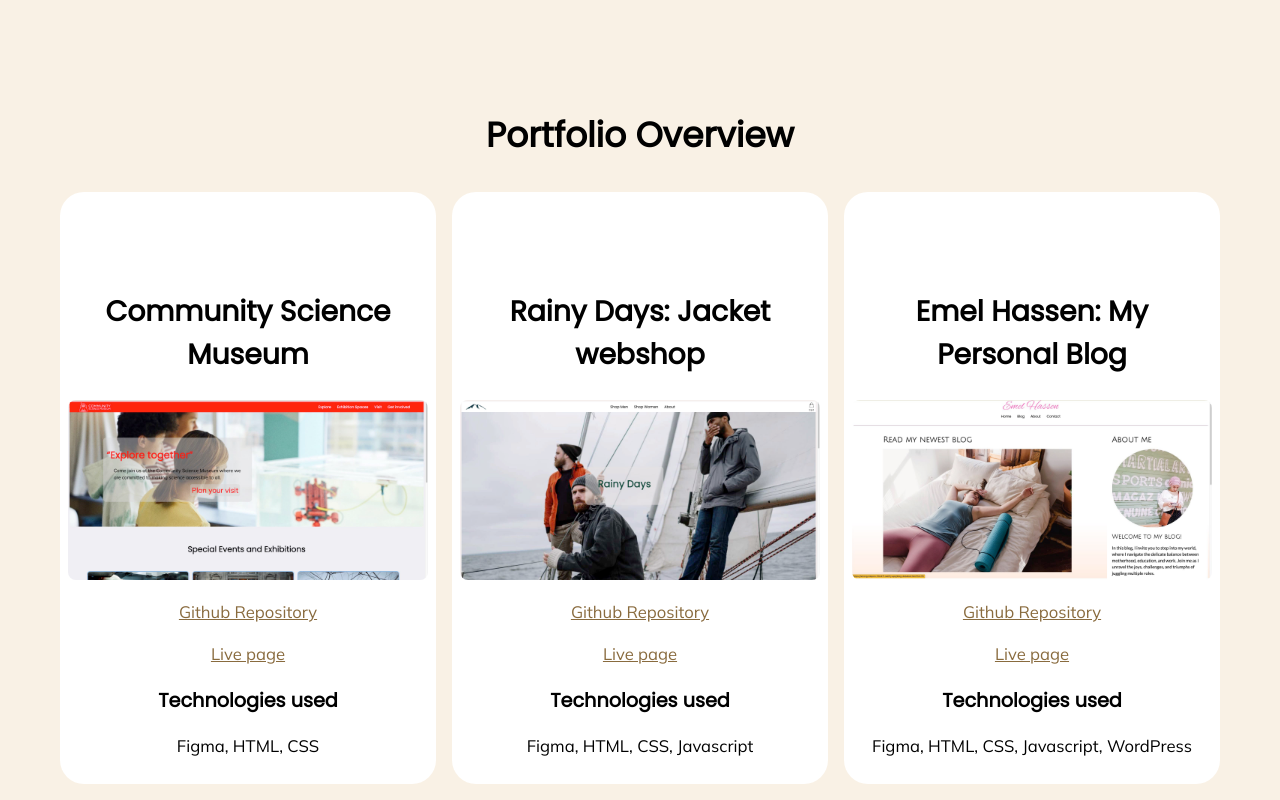
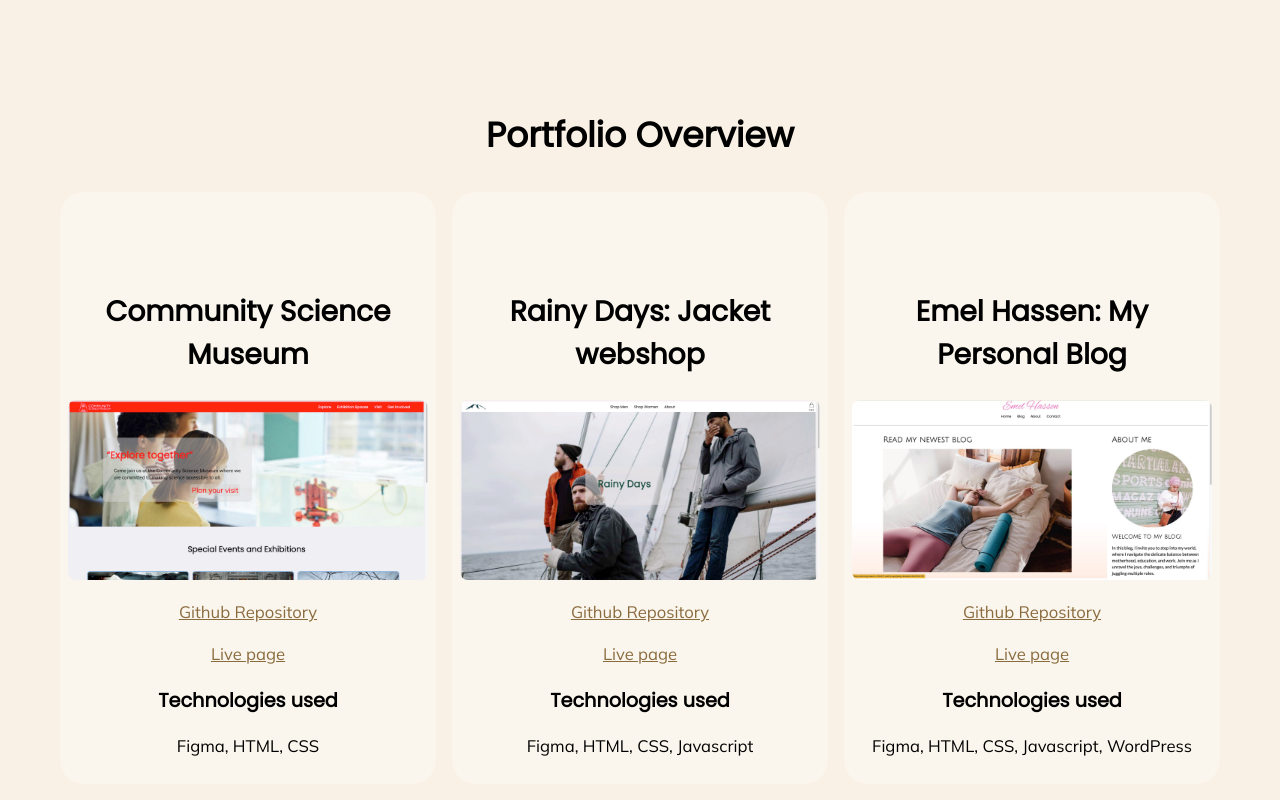
Before and after one commit to Emel-H/MyPortfolio, a plain HTML site: page index.html in a window 1280 px wide. Shown: the part 1197-1997 px from the top of the page. Drawn offline with Linux system fonts and the light colour scheme.

Commit message:
Update style.css

```diff
--- a/style.css
+++ b/style.css
@@ -81,7 +81,7 @@ p{
     padding: 0.5rem;
     margin: 0.5rem;
     max-width: 360px;
-    background: rgb(255, 255, 255);
+    background: rgba(255, 255, 255, 0.315);
 }
 
 .site-card img{
@@ -90,7 +90,7 @@ p{
 }
 
 .site-card:hover {
-    background:  #f4f4f4;
+    background:  #ffffff72;
 }
 
 @media only screen and (max-width: 812px) {
```
